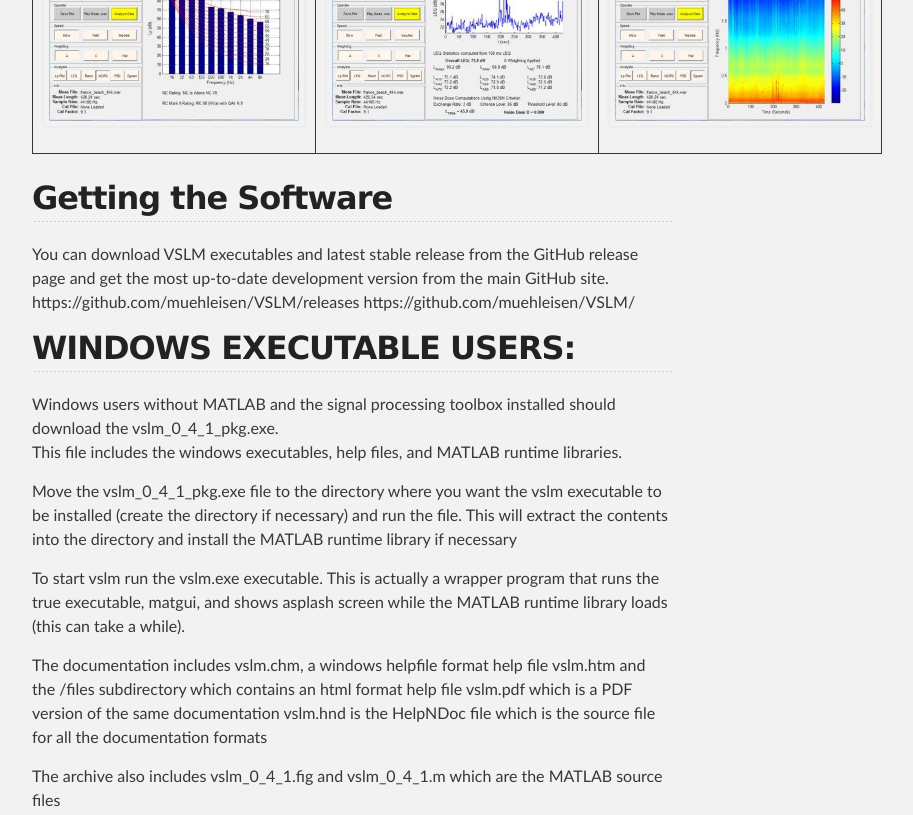
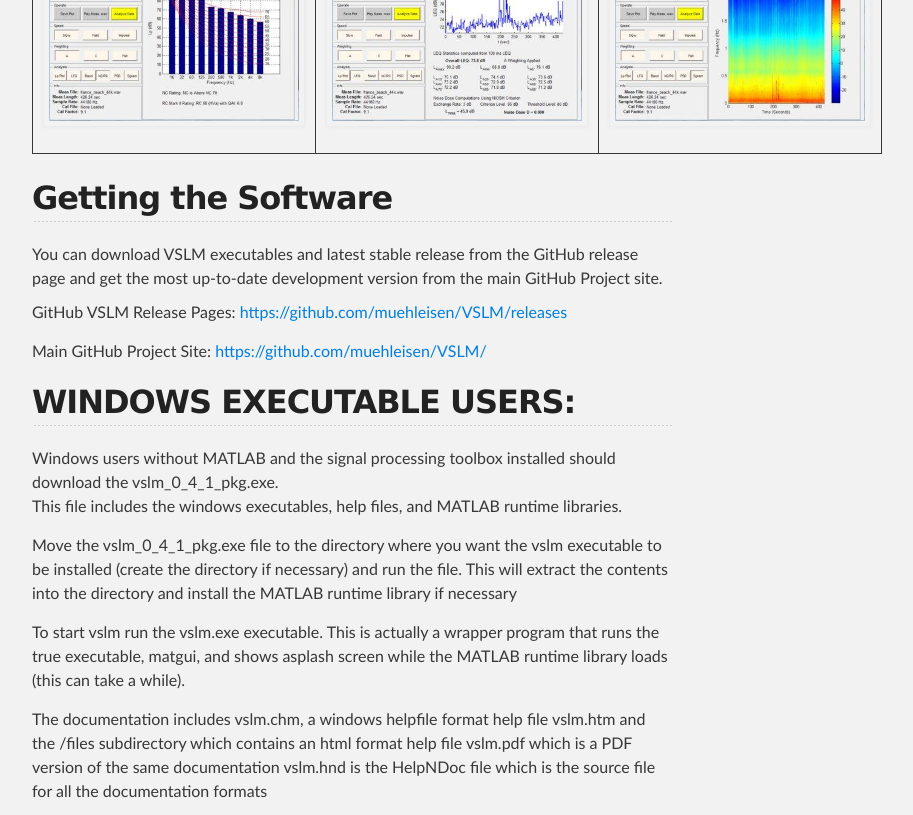
Before and after one commit to muehleisen/VSLM, a plain HTML site: page index.html in a window 1280 px wide. Shown: the part 878-1693 px from the top of the page, without its empty margins (288-1201 px from the left). Drawn offline with Linux system fonts and the light colour scheme.

Commit message:
Update Index.html for github web site

```diff
--- a/index.html
+++ b/index.html
@@ -63,9 +63,11 @@
 </table>
 
 <H2> Getting the Software</h2>
-You can download VSLM executables and latest stable release from the GitHub release page and get the most up-to-date development version from the main GitHub site.
-https://github.com/muehleisen/VSLM/releases
-https://github.com/muehleisen/VSLM/
+You can download VSLM executables and latest stable release from the GitHub release page and get the most up-to-date development version from the main GitHub Project site.
+
+<p> GitHub VSLM Release Pages: <a href="https://github.com/muehleisen/VSLM/releases">https://github.com/muehleisen/VSLM/releases</a></p>
+<p> Main GitHub Project Site: <a href="https://github.com/muehleisen/VSLM/">https://github.com/muehleisen/VSLM/</a></p>
+
 <h2>
 <a id="windows-executable-users" class="anchor" href="#windows-executable-users" aria-hidden="true"><span aria-hidden="true" class="octicon octicon-link"></span></a>WINDOWS EXECUTABLE USERS:</h2>
 
```
